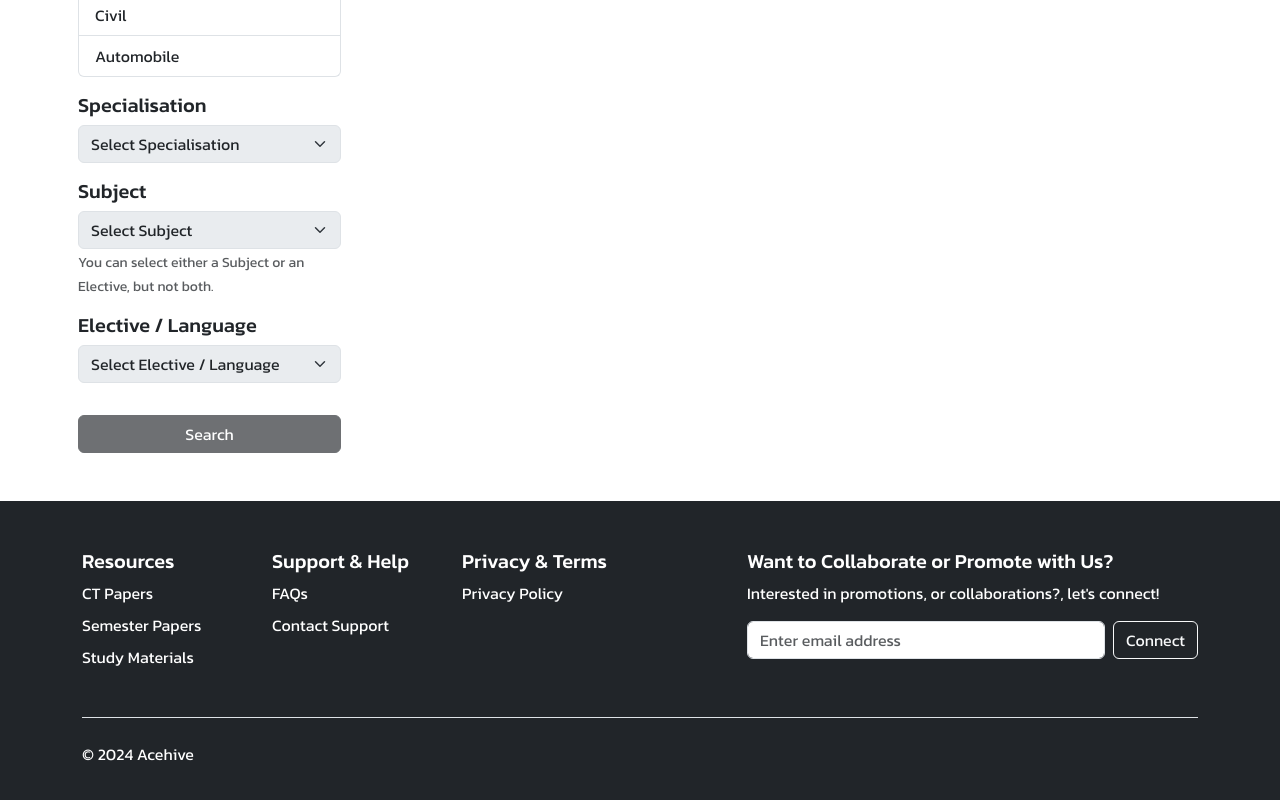
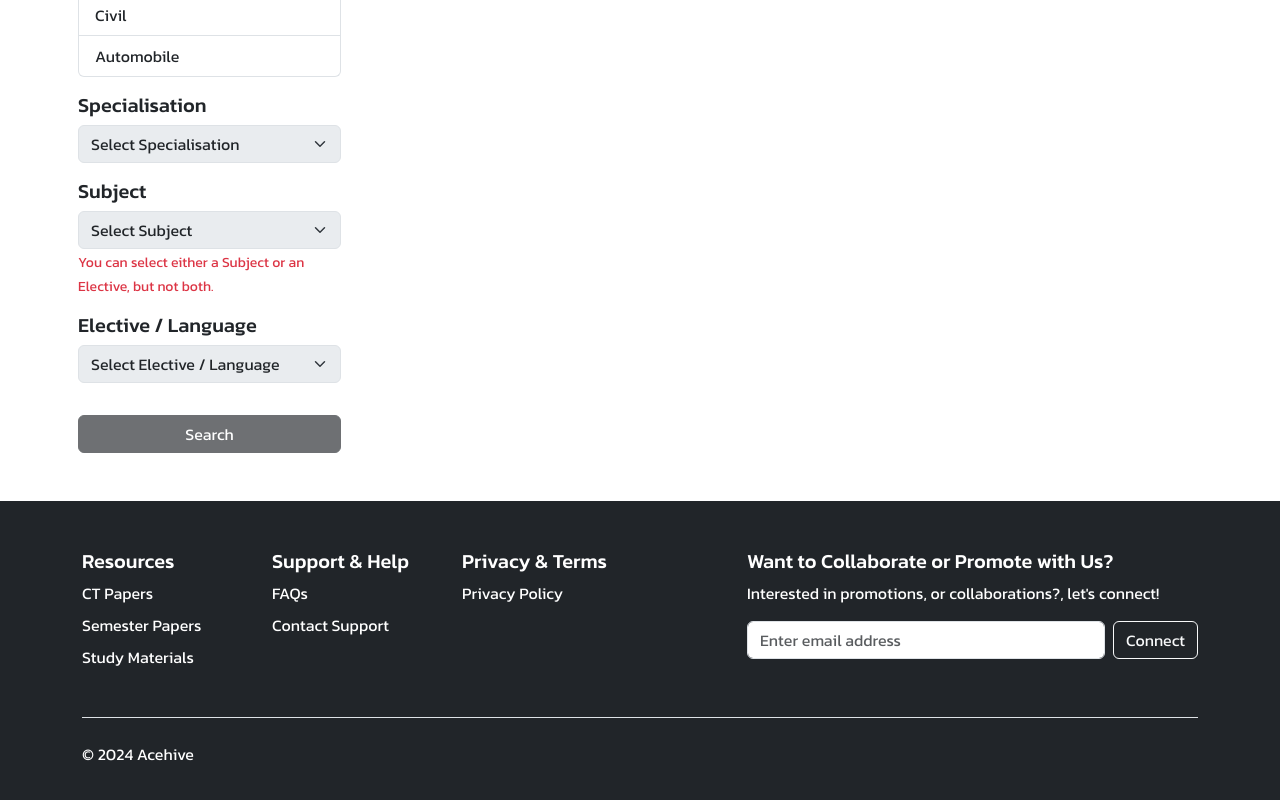
Before and after one commit to kavinmahendran09/acehive, a React (Vite) app: page /ct-home in a window 1280 px wide. Shown: the part 729-1529 px from the top of the page. Built offline with nearby package versions, Linux system fonts and the light colour scheme.

Commit message:
fix : text colour scheme

```diff
--- a/src/assets/Filters.tsx
+++ b/src/assets/Filters.tsx
@@ -224,7 +224,7 @@ const Filters: React.FC<FiltersProps> = ({
             </option>
           ))}
         </select>
-        <small className="text-muted">You can select either a Subject or an Elective, but not both.</small>
+        <small className="text-danger">You can select either a Subject or an Elective, but not both.</small>
       </div>
       <div className="mb-3">
         <h5>Elective / Language</h5>
--- a/src/assets/Home.tsx
+++ b/src/assets/Home.tsx
@@ -153,7 +153,7 @@ const Home: React.FC = () => {
 
       <div className="row row-cols-1 row-cols-md-2 align-items-md-center g-5 py-5">
         <div className="col d-flex flex-column align-items-start gap-2">
-          <h2 className="fw-bold text-body-emphasis">Streamline Your Study Preparation with Acehive</h2>
+        <h2 className="fw-bold text-body-emphasis">Streamline Your Study Preparation with <span style={{ background: "linear-gradient(to right,rgb(16, 208, 233),rgb(22, 49, 207))", WebkitBackgroundClip: "text", WebkitTextFillColor: "transparent", display: "inline-block" }}>Acehive</span></h2>
           <p className="text-body-secondary">
             Discover the powerful features of Acehive that help students efficiently access and organize university resources, including Cycle Test papers, Semester papers, and study materials.
           </p>
```
